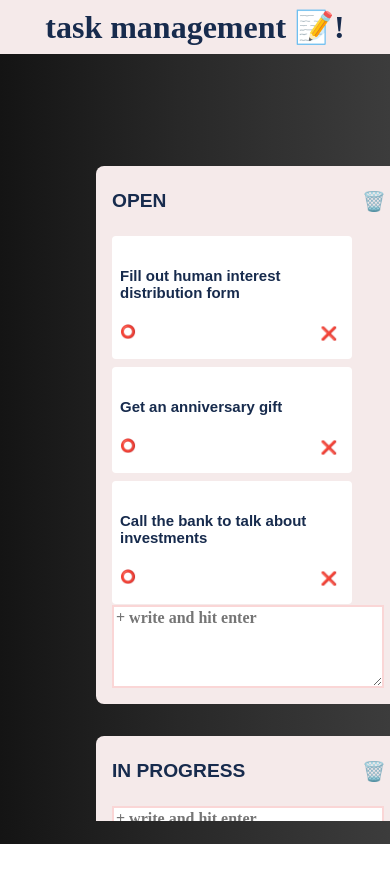
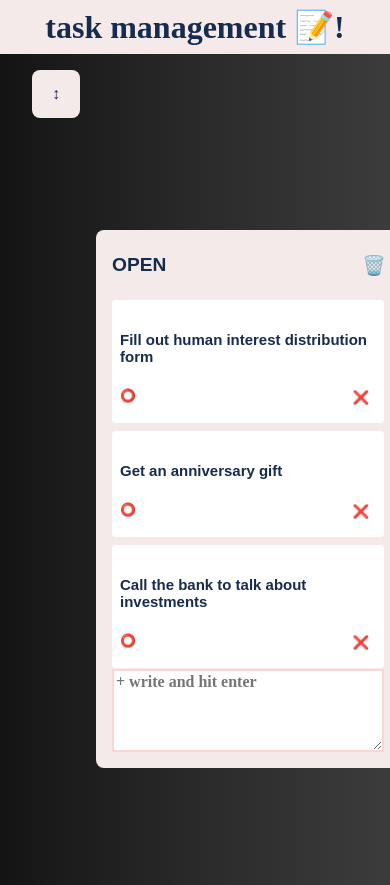
Before and after one commit to sajadsarlaki/task_management, a React (Create React App) app: page / in a window 390 px wide. Before the commit the page ends 844 px from the top, so only its background shows below. Built offline with nearby package versions, Linux system fonts and the light colour scheme.

Commit message:
The app is responsive now!

```diff
--- a/src/App.js
+++ b/src/App.js
@@ -4,15 +4,37 @@ import {DndProvider} from "react-dnd";
 import {HTML5Backend} from 'react-dnd-html5-backend';
 import Header from "./components/header/Header";
 
+const App = () => {
+    const [toVertical, setToVertical]=useState(false)
+    const screenToVertical = () => {
 
+        const content = document.querySelector('.content');
+        const middle = document.querySelector('.middle');
+        const btn = document.getElementById('direction-btn')
+        if (toVertical) {
+            content.style.display = 'flex';
+            content.style.flexDirection = 'column';
+            middle.style.paddingTop='.1rem';
+            middle.style.justifyContent = 'center';
+            btn.innerText = '↔';
+        }
+        else {
+            content.style.display = 'flex';
+            content.style.flexDirection = 'row';
+            middle.style.justifyContent = 'start';
+            btn.innerText = '↕';
 
-const App = () => {
-
+        }
+        setToVertical(!toVertical)
+    }
     return(
     <DndProvider backend={HTML5Backend}>
+
         <Header />
-        <div className={'middle'}>
-            {/*<div className={'sidebar'}>sidebar</div>*/}
+        {/*<div className={'sidebar'}>sidebar</div>*/}
+        <div id={'direction-btn'} onClick={screenToVertical} className={'btn-change-direction'}> ↕</div>
+
+        <div className={'middle'} >
             <Container />
         </div>
     </DndProvider>
--- a/src/App.scss
+++ b/src/App.scss
@@ -47,7 +47,6 @@ p {
   display: flex;
   flex: 1;
   flex-direction: column;
-
 }
 .sidebar{
   min-width: 15rem;
@@ -57,6 +56,7 @@ p {
 .middle{
   display: flex;
   flex-direction: row;
+  //justify-content: center;
   height: 70vh;
   overflow-x: auto;
   padding:  5rem ;
@@ -83,7 +83,7 @@ p {
 }
 .content{
   display: flex;
-  flex-direction: column;
+  flex-direction: row;
   &__add-area{
     display: flex;
     flex-direction: row;
@@ -171,7 +171,7 @@ select {
   border-radius: 0.25rem;
   z-index: 1;
   background-color: white;
-  width: 14rem;
+  width: 16rem;
 
   &:hover{
     cursor: pointer;
@@ -222,7 +222,8 @@ select {
   background-color: #F4F5F7;
   border-radius: 2px;
   margin: 10rem 10rem 25rem 10rem;
-  width: 40rem;
+  min-width: 15rem;
+  min-height: 15rem;
   outline:none;
   padding: 1rem;
   display: flex;
@@ -237,12 +238,14 @@ select {
   &__msg{
     align-self: center;
     font-size: 1.5rem;
+
   }
   &__footer{
     display: flex;
     flex-direction: row;
     justify-content: space-between;
     align-items: center;
+    ;
   }
   &--action{
     cursor: pointer;
@@ -250,6 +253,7 @@ select {
     border-radius: .5rem;
     font-size: 1.5rem;
     color: white;
+    border: 1px solid #cccccc ;
   }
   &__icon{
     font-size: 1.5rem;
@@ -586,9 +590,22 @@ select {
 }
 
 
+.btn-change-direction{
+  display: flex;
+  justify-content: center;
+  align-items: center;
+  width: 3rem;
+  height: 3rem;
+  border-radius: .5rem;
+  background-color: $background-color;
+  text-align: center;
+  margin-left: 2rem;
+  margin-bottom: 1rem;
 
-@media only screen and (max-width: 767px) {
-  button {
-    content: '<i class="fa fa-plus"></i>';
+  visibility: hidden;
+}
+@media only screen and (max-width: 480px) {
+  .btn-change-direction{
+    visibility: visible;
   }
 }
```
